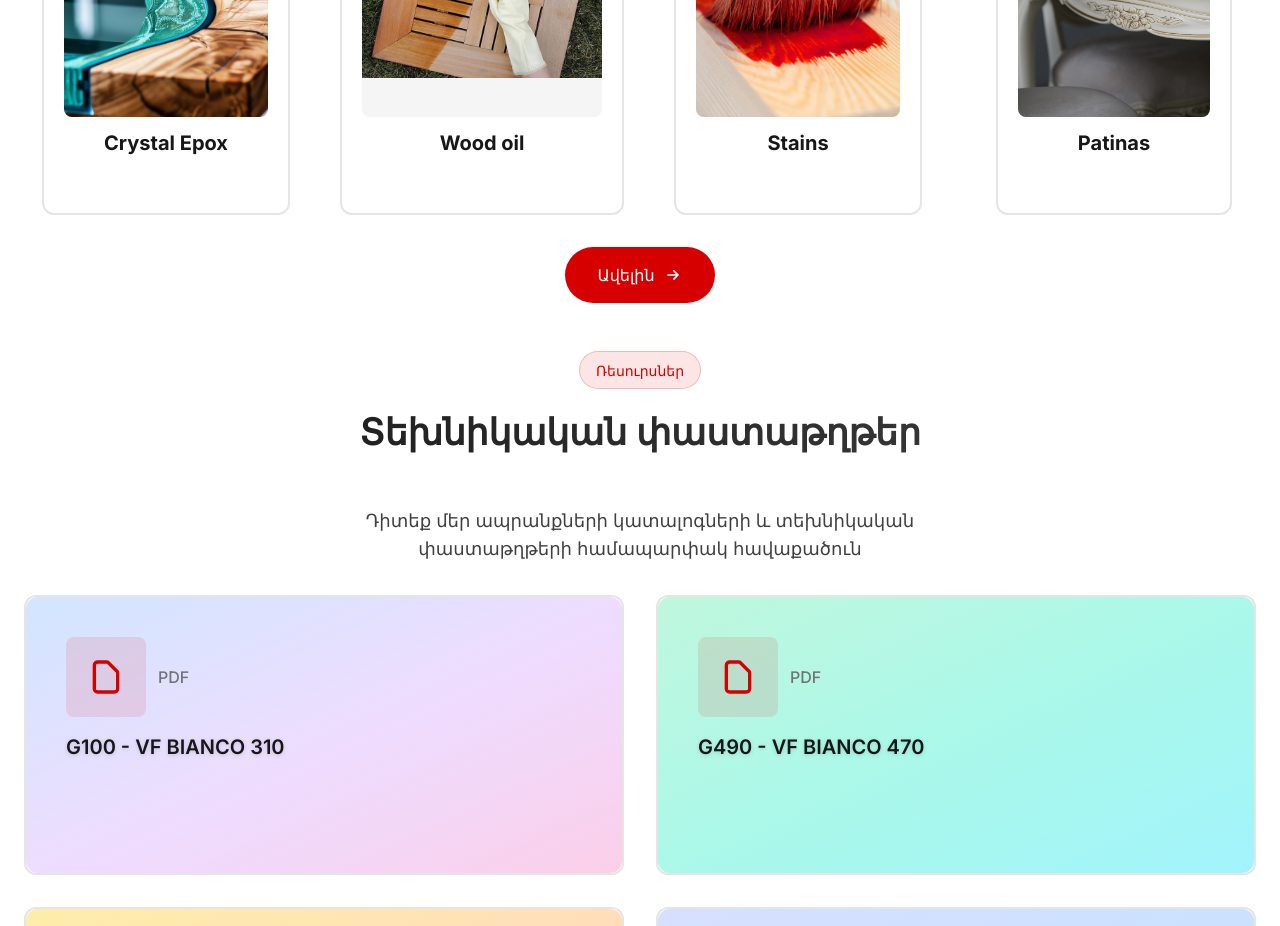
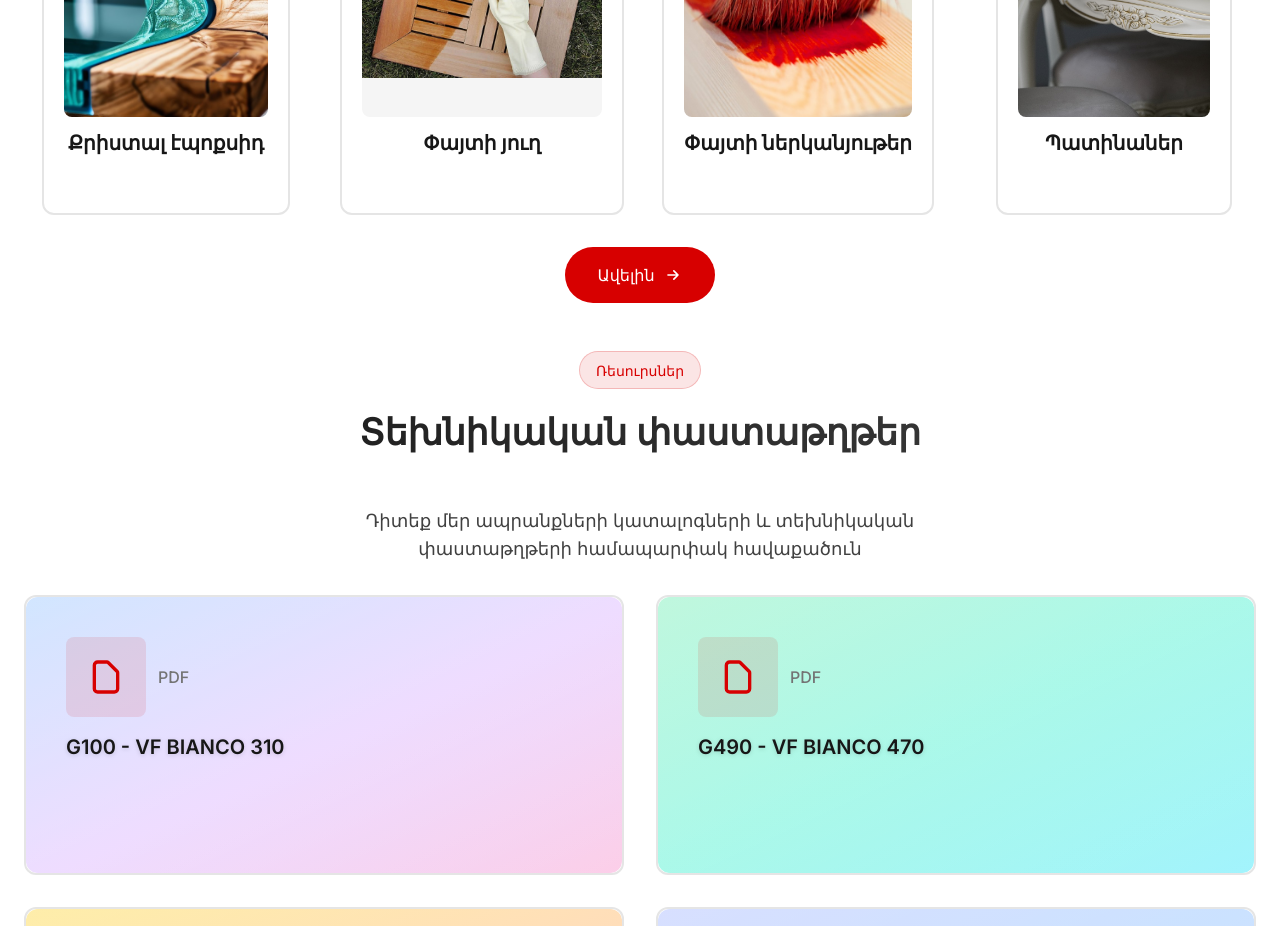
Before and after one commit to levonstepan/VerinLegno.am, a Next.js app: page /arm in a window 1280 px wide. Shown: the part 1220-2146 px from the top of the page. Built offline with nearby package versions, Linux system fonts and the light colour scheme.

Commit message:
Update Armenian product catalogue names with proper translations

```diff
--- a/app/shared/content.ts
+++ b/app/shared/content.ts
@@ -18,14 +18,14 @@ export const hyContent = {
     title: "Ապրանքների կատալոգներ",
     subtitle: "Բարձր տեխնոլոգիաներ, հուսալիություն և կայունություն",
     items: [
-      { name: "Crystal Epox", href: "/catalogues/Crystal epox ENG.pdf", image: "/images/catalogues/Crystal Epox.jpeg", pdf: "/catalogues/Crystal epox ENG.pdf" },
-      { name: "Wood oil", href: "/catalogues/WOOD-OIL.pdf", image: "/images/catalogues/Wood oil.jpeg", pdf: "/catalogues/WOOD-OIL.pdf" },
-      { name: "Stains", href: "/catalogues/Stains.pdf", image: "/images/catalogues/Stains.jpeg", pdf: "/catalogues/Stains.pdf" },
-      { name: "Patinas", href: "/catalogues/Patinas.pdf", image: "/images/catalogues/Patinas.jpeg", pdf: "/catalogues/Patinas.pdf" },
-      { name: "Firefighter", href: "/catalogues/Firefighter.pdf", image: "/images/catalogues/Firefighter.png", pdf: "/catalogues/Firefighter.pdf" },
-      { name: "Parquet", href: "/catalogues/Parquet.pdf", image: "/images/catalogues/Parquet.png", pdf: "/catalogues/Parquet.pdf" },
-      { name: "Special Effects", href: "/catalogues/Effetti speciali.pdf", image: "/images/catalogues/Special Effects.png", pdf: "/catalogues/Effetti speciali.pdf" },
-      { name: "Verin-Sea Finishing", href: "/catalogues/VERIN-SEA FINISHING.pdf", image: "/images/catalogues/Verin-Sea Finishing.png", pdf: "/catalogues/VERIN-SEA FINISHING.pdf" },
+      { name: "Քրիստալ էպոքսիդ", href: "/catalogues/Crystal epox ENG.pdf", image: "/images/catalogues/Crystal Epox.jpeg", pdf: "/catalogues/Crystal epox ENG.pdf" },
+      { name: "Փայտի յուղ", href: "/catalogues/WOOD-OIL.pdf", image: "/images/catalogues/Wood oil.jpeg", pdf: "/catalogues/WOOD-OIL.pdf" },
+      { name: "Փայտի ներկանյութեր", href: "/catalogues/Stains.pdf", image: "/images/catalogues/Stains.jpeg", pdf: "/catalogues/Stains.pdf" },
+      { name: "Պատինաներ", href: "/catalogues/Patinas.pdf", image: "/images/catalogues/Patinas.jpeg", pdf: "/catalogues/Patinas.pdf" },
+      { name: "Հրդեհակայուն ծածկույթներ", href: "/catalogues/Firefighter.pdf", image: "/images/catalogues/Firefighter.png", pdf: "/catalogues/Firefighter.pdf" },
+      { name: "Պարկետ", href: "/catalogues/Parquet.pdf", image: "/images/catalogues/Parquet.png", pdf: "/catalogues/Parquet.pdf" },
+      { name: "Հատուկ էֆեկտներ", href: "/catalogues/Effetti speciali.pdf", image: "/images/catalogues/Special Effects.png", pdf: "/catalogues/Effetti speciali.pdf" },
+      { name: "Verin-Sea ծովային ծածկույթներ", href: "/catalogues/VERIN-SEA FINISHING.pdf", image: "/images/catalogues/Verin-Sea Finishing.png", pdf: "/catalogues/VERIN-SEA FINISHING.pdf" },
       { name: "Լուծիչային ներքին", href: "#products" },
       { name: "Ապակի", href: "#products" },
     ] as const,
```
